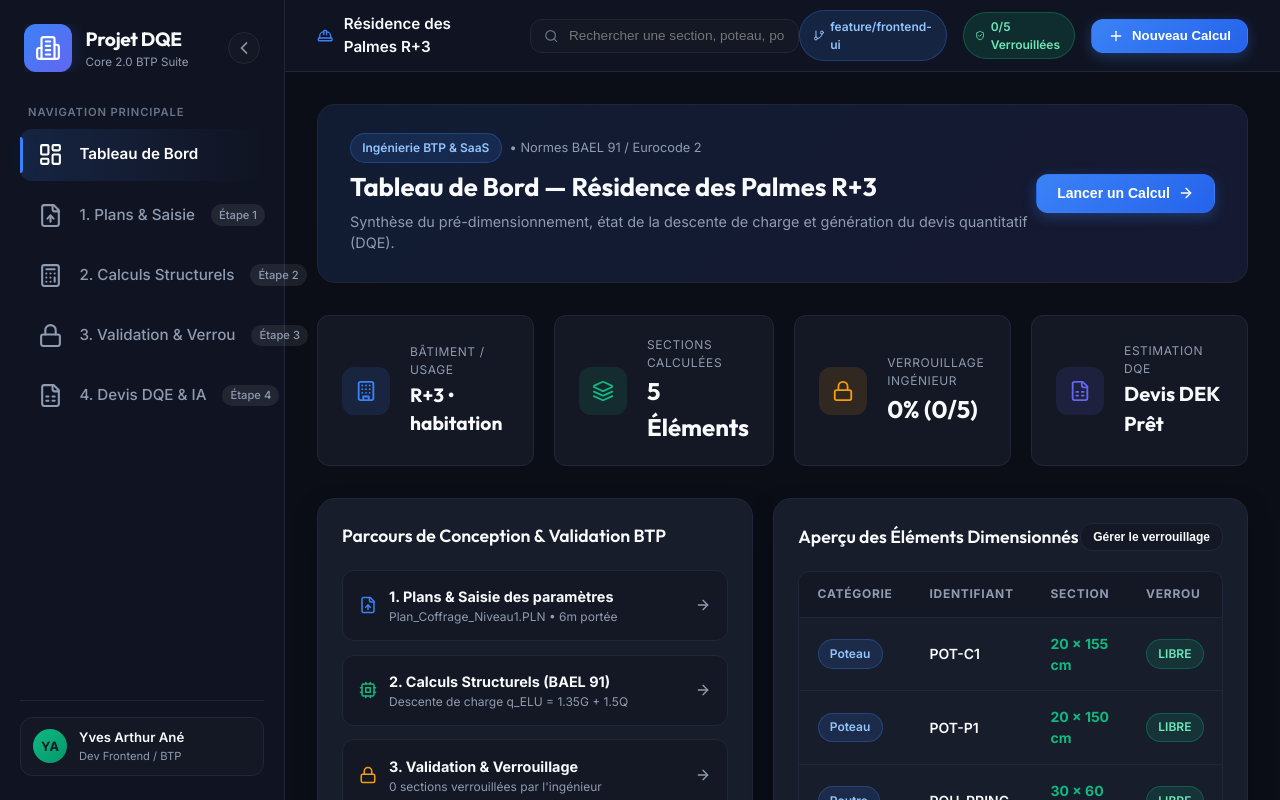
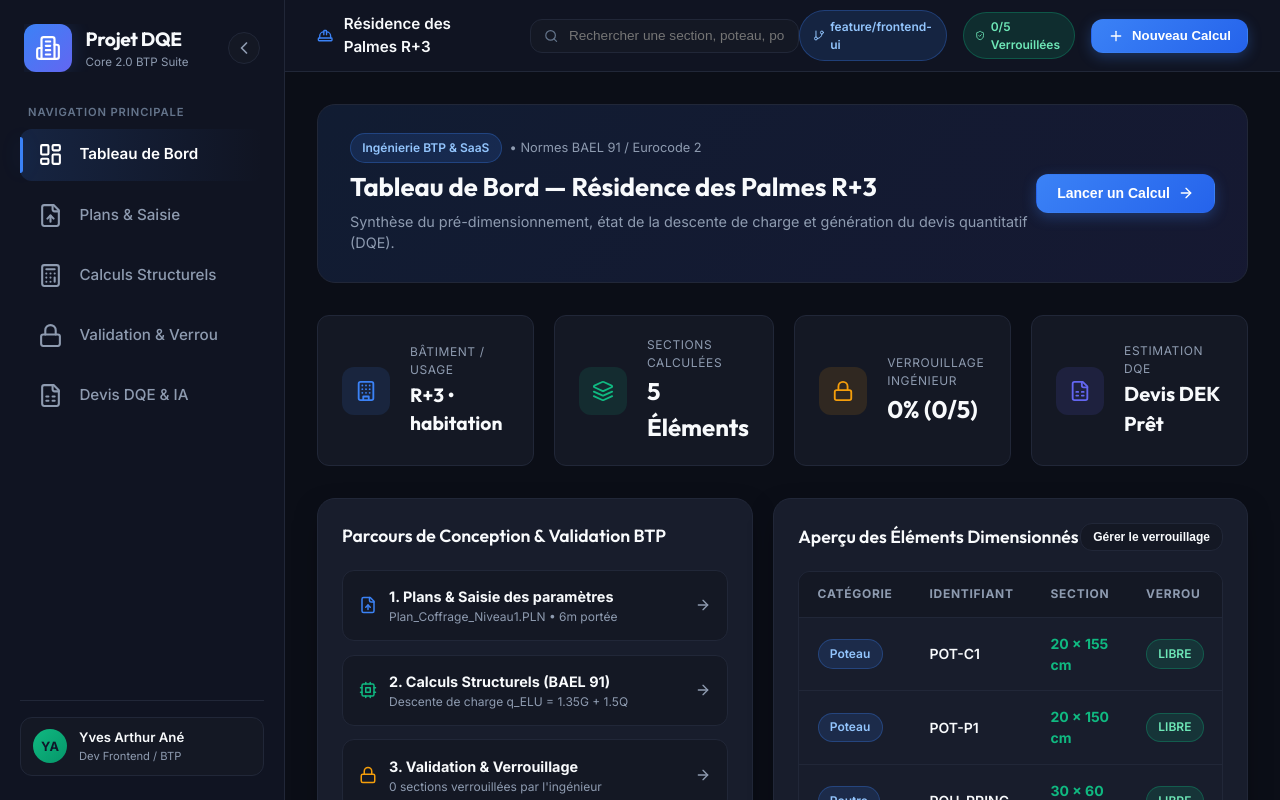
Before and after one commit to angeyeo/Projet-DQE, a React (Vite) app in the folder frontend/: page / in a window 1280 px wide. Shown: the top 800 px of the page. Built offline with nearby package versions, Linux system fonts and the light colour scheme; no server answers; the HTML template or start-up script is replaced by a standard one.

Commit message:
style(frontend): retrait des badges Étape X et simplification des libellés dans la Sidebar

```diff
--- a/frontend/src/components/Sidebar.jsx
+++ b/frontend/src/components/Sidebar.jsx
@@ -4,10 +4,10 @@ import { LayoutDashboard, FileUp, Calculator, Lock, FileSpreadsheet, ChevronLeft
 export default function Sidebar({ activeView, setActiveView, isCollapsed, setIsCollapsed, lockedCount, totalCount }) {
   const menuItems = [
     { id: 'dashboard', label: 'Tableau de Bord', icon: LayoutDashboard },
-    { id: 'step1', label: '1. Plans & Saisie', icon: FileUp, badge: 'Étape 1' },
-    { id: 'step2', label: '2. Calculs Structurels', icon: Calculator, badge: 'Étape 2' },
-    { id: 'step3', label: '3. Validation & Verrou', icon: Lock, badge: lockedCount > 0 ? `${lockedCount}/${totalCount}` : 'Étape 3' },
-    { id: 'step4', label: '4. Devis DQE & IA', icon: FileSpreadsheet, badge: 'Étape 4' },
+    { id: 'step1', label: 'Plans & Saisie', icon: FileUp },
+    { id: 'step2', label: 'Calculs Structurels', icon: Calculator },
+    { id: 'step3', label: 'Validation & Verrou', icon: Lock, badge: lockedCount > 0 ? `${lockedCount}/${totalCount}` : null },
+    { id: 'step4', label: 'Devis DQE & IA', icon: FileSpreadsheet },
   ];
 
   return (
```
